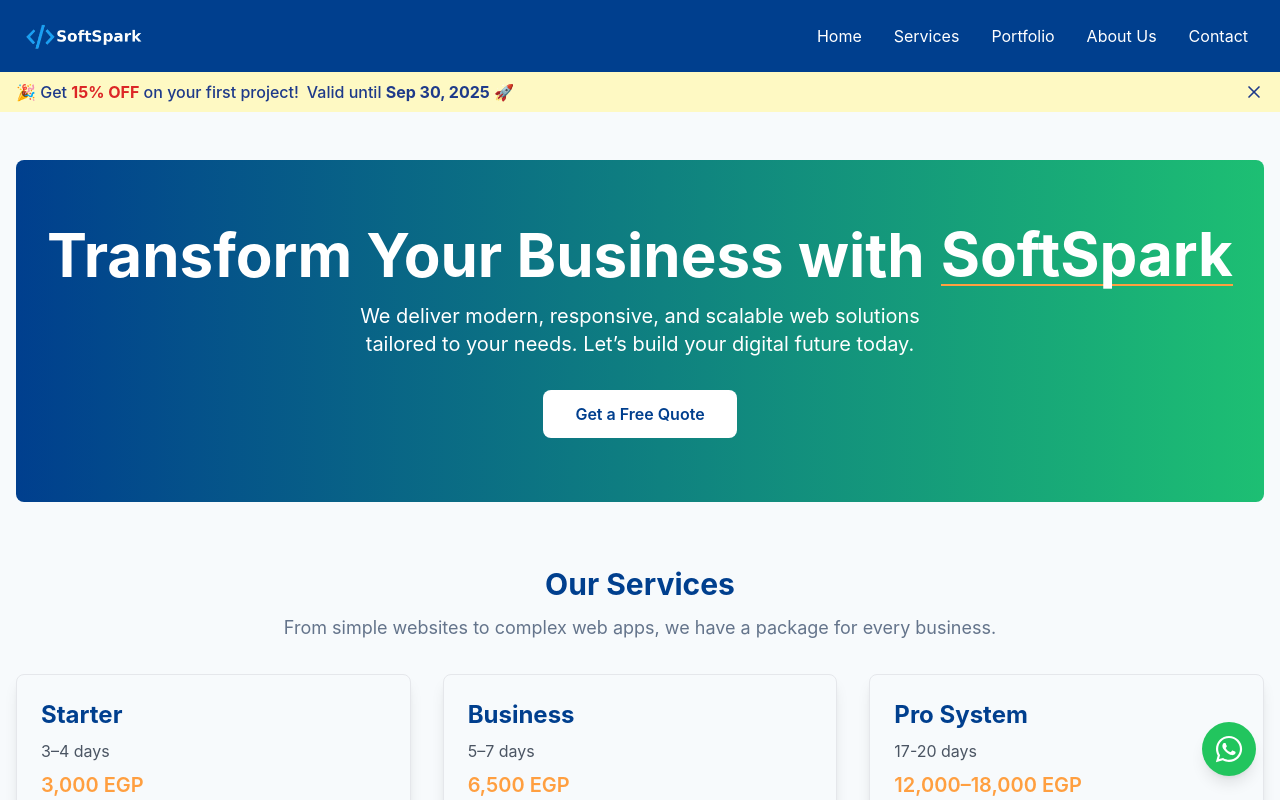
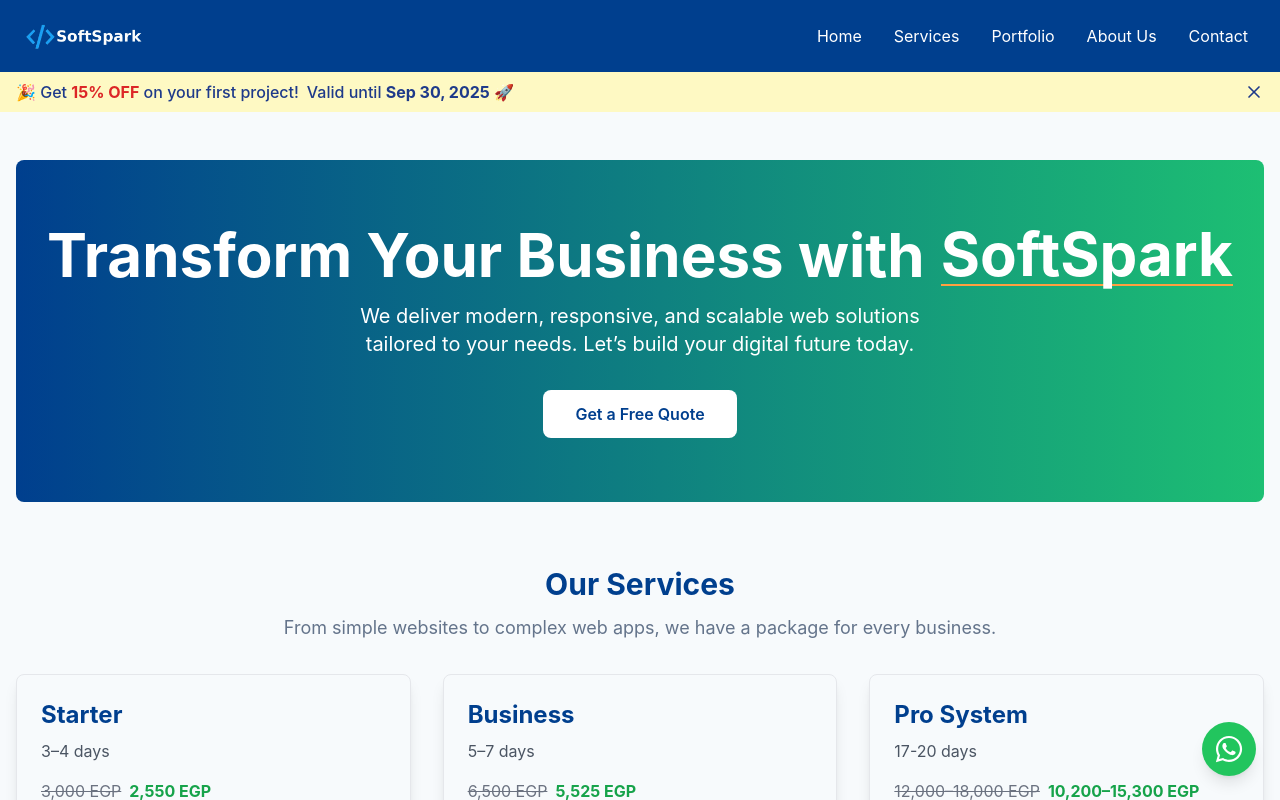
Before and after one commit to lionzak/softspark, a Next.js app: page / in a window 1280 px wide. Shown: the top 800 px of the page. Built offline with nearby package versions, Linux system fonts and the light colour scheme.

Commit message:
added discount text

```diff
--- a/components/PackageCard.tsx
+++ b/components/PackageCard.tsx
@@ -10,11 +10,32 @@ const PackageCard: React.FC<PackageCardProps> = ({ pkg }) => {
 
   const router = useRouter();
 
+  // Function to calculate discounted price
+  const calculateDiscountedPrice = (price: string): string => {
+    // Handle price ranges (e.g., "12,000–18,000 EGP")
+    if (price.includes('–')) {
+      const [min, max] = price
+        .replace(' EGP', '')
+        .split('–')
+        .map((p) => parseFloat(p.replace(',', '')));
+      const discountedMin = (min * 0.85).toFixed(0);
+      const discountedMax = (max * 0.85).toFixed(0);
+      return `${Number(discountedMin).toLocaleString()}–${Number(discountedMax).toLocaleString()} EGP`;
+    }
+    // Handle single price (e.g., "3,000 EGP")
+    const numericPrice = parseFloat(price.replace(',', '').replace(' EGP', ''));
+    const discountedPrice = (numericPrice * 0.85).toFixed(0);
+    return `${Number(discountedPrice).toLocaleString()} EGP`;
+  };
+
   return (
     <div className="border rounded-lg p-6 shadow-lg hover:shadow-xl transition">
       <h3 className="text-2xl font-bold text-primary">{pkg.name}</h3>
       <p className="text-gray-600 mt-2">{pkg.delivery}</p>
-      <p className="text-xl font-semibold text-accent mt-2">{pkg.price}</p>
+      <div className="my-4">
+        <span className="text-gray-500 line-through">{pkg.price}</span>
+        <span className="text-green-600 font-bold ml-2">{calculateDiscountedPrice(pkg.price)}</span>
+      </div>
       <ul className="mt-4 space-y-2">
         {pkg.features.map((feature, index) => (
           <li key={index} className="flex items-center">
```
